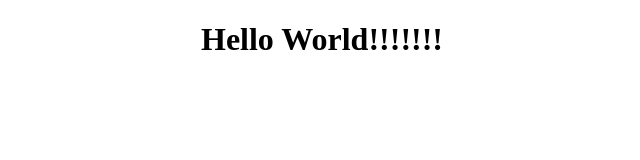
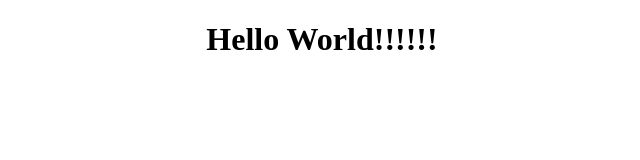
Before and after one commit to JoseShen/A2Practice2, a plain HTML site: page index.html in a window 1280 px wide. Shown: the whole page, without its empty margins (318-958 px from the left). Drawn offline with Linux system fonts and the light colour scheme.

Commit message:
asdfhnjllska

```diff
--- a/index.html
+++ b/index.html
@@ -14,6 +14,6 @@
 
 </head>
 <body>
-    <h1>Hello World!!!!!!!</h1>
+    <h1>Hello World!!!!!!</h1>
 </body>
 </html>
```
